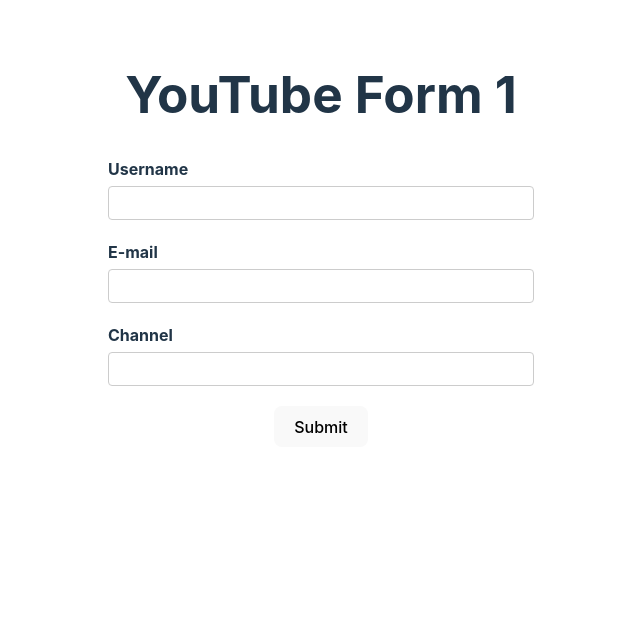
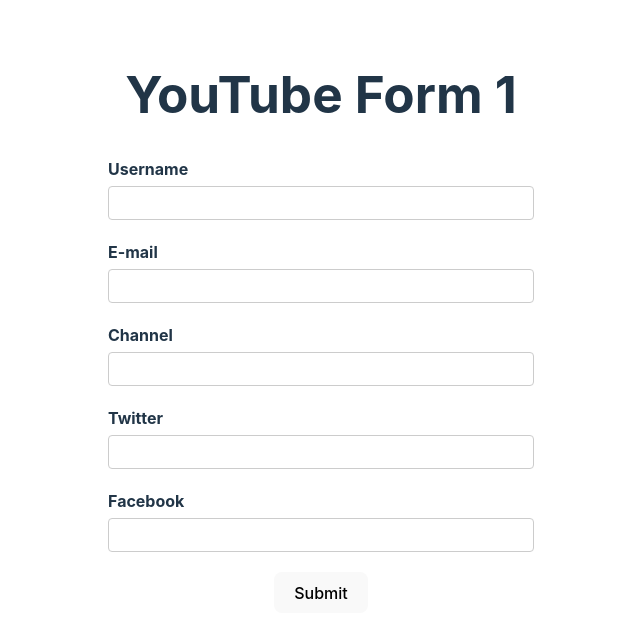
Before and after one commit to MirosBL45/react-hook-forms, a React (Vite) app: page / in a window 1280 px wide. Shown: the top 638 px of the page, without its empty margins (319-959 px from the left). Built offline with nearby package versions, Linux system fonts and the light colour scheme; no server answers.

Commit message:
nested objects in form inputs

```diff
--- a/src/components/YouTubeForm.tsx
+++ b/src/components/YouTubeForm.tsx
@@ -7,10 +7,35 @@
   username: string;
   email: string;
   channel: string;
+  social: {
+    twitter: string;
+    facebook: string;
+  };
 };
 
 export default function YouTubeForm() {
-  const formDeal = useForm<FormValues>();
+  const formDeal = useForm<FormValues>({
+    defaultValues: async () => {
+      const response = await fetch(
+        'https://jsonplaceholder.typicode.com/users/1'
+      );
+      const data = await response.json();
+      return {
+        username: 'Ruby',
+        email: data.email,
+        channel: '',
+        social: {
+          twitter: '',
+          facebook: '',
+        },
+      };
+    },
+    // defaultValues: {
+    //   username: 'Ruby',
+    //   email: '',
+    //   channel: '',
+    // },
+  });
   const { register, control, handleSubmit, formState } = formDeal;
   const { errors } = formState;
 
@@ -85,6 +110,14 @@
           />
           <p className="error">{errors.channel?.message}</p>
         </div>
+        <div className="form-control">
+          <label htmlFor="twitter">Twitter</label>
+          <input type="text" id="twitter" {...register('social.twitter')} />
+        </div>
+        <div className="form-control">
+          <label htmlFor="facebook">Facebook</label>
+          <input type="text" id="facebook" {...register('social.facebook')} />
+        </div>
 
         <button>Submit</button>
       </form>
```
